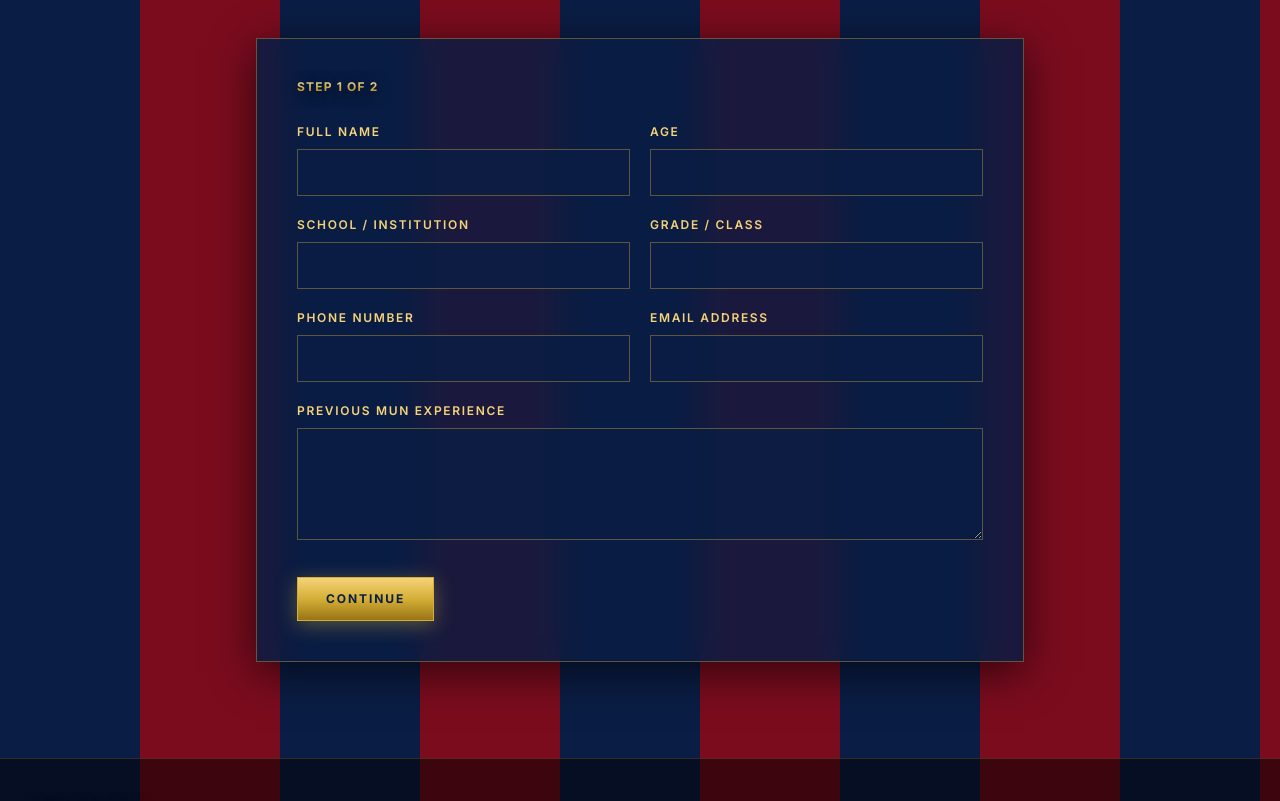
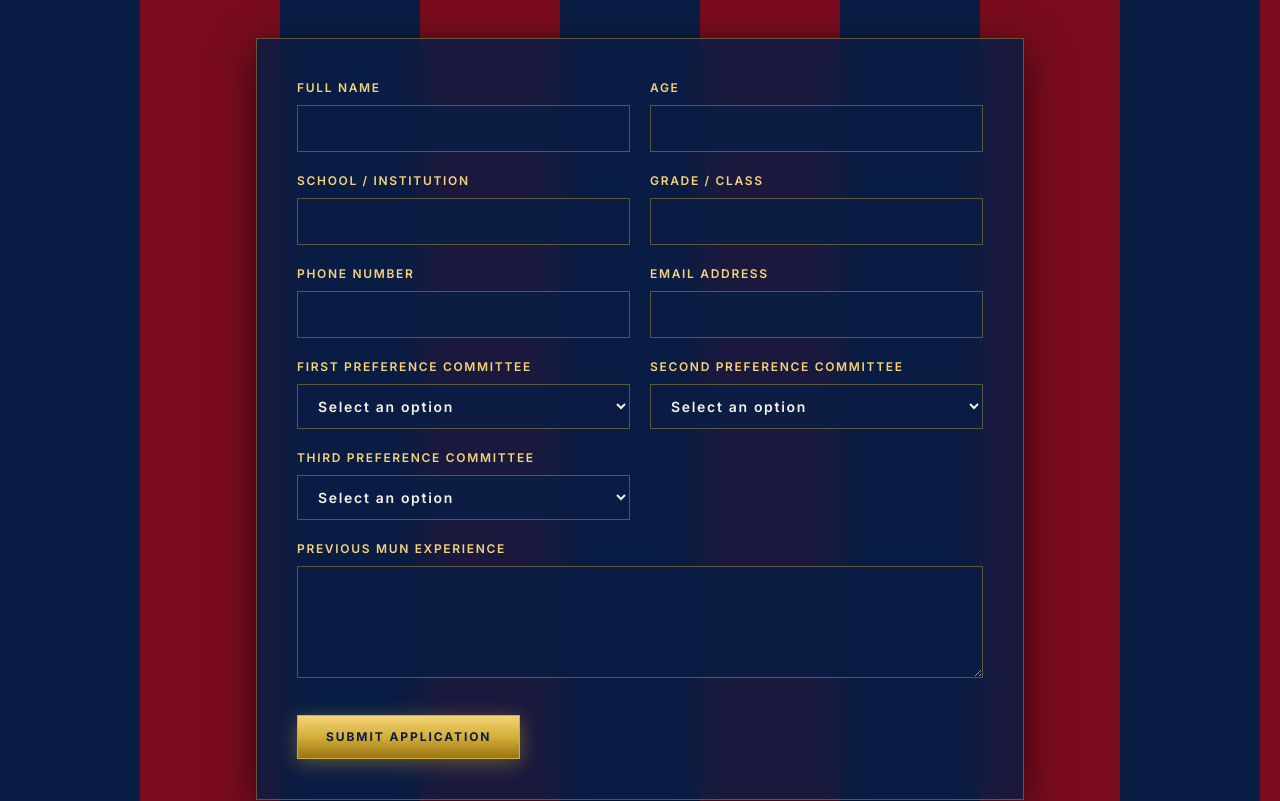
Before and after one commit to Amoghmasna/reimei-MUN, a Next.js app: page /apply/delegate in a window 1280 px wide. Shown: the part 380-1181 px from the top of the page. Built offline with nearby package versions, Linux system fonts and the light colour scheme.

Commit message:
Update application-form.tsx

```diff
--- a/components/application-form.tsx
+++ b/components/application-form.tsx
@@ -7,7 +7,6 @@ import { committees, departments } from '@/lib/constants';
 type Kind = 'delegates' | 'executive_board' | 'organizing_committee';
 
 export function ApplicationForm({ kind }: { kind: Kind }) {
-  const [step, setStep] = useState(1);
   const [busy, setBusy] = useState(false);
   const [message, setMessage] = useState('');
   const [success, setSuccess] = useState(false);
@@ -26,7 +25,6 @@ export function ApplicationForm({ kind }: { kind: Kind }) {
       const f = new FormData(form);
       const rawValues = Object.fromEntries(f.entries());
 
-      // Parse age
       if (rawValues.age) {
         rawValues.age = (parseInt(String(rawValues.age), 10) || 0) as any;
       }
@@ -47,40 +45,24 @@ export function ApplicationForm({ kind }: { kind: Kind }) {
       const data = await response.json();
 
       if (!response.ok || !data.success) {
-        throw new Error(data.message || 'Failed to submit application. Please try again.');
+        throw new Error(data?.message || 'Submission failed. Please check your details.');
       }
 
       setBusy(false);
       setSuccess(true);
     } catch (err: any) {
-      console.error('Submission error:', err);
-      setMessage(err?.message || 'Something went wrong. Please check your inputs and try again.');
+      console.error('Submission Error:', err);
+      setMessage(err?.message || 'Failed to submit. Please try again.');
       setBusy(false);
     }
   }
 
-  const handleNextStep = (e: React.MouseEvent<HTMLButtonElement>) => {
-    const form = e.currentTarget.closest('form');
-    if (form) {
-      const inputs = form.querySelectorAll<HTMLInputElement | HTMLTextAreaElement | HTMLSelectElement>(
-        '#step-1-fields [required]'
-      );
-      let isValid = true;
-      inputs.forEach((input) => {
-        if (!input.checkValidity()) {
-          input.reportValidity();
-          isValid = false;
-        }
-      });
-      if (isValid) {
-        setStep(2);
-      }
-    }
-  };
-
   if (success) {
     return (
       <div className="glass mx-auto max-w-2xl p-10 text-center">
+        <div className="mb-4 inline-flex h-16 w-16 items-center justify-center rounded-full bg-gold/20 text-gold text-3xl">
+          ✓
+        </div>
         <h2 className="font-display text-3xl text-gold">Application Submitted Successfully!</h2>
         <p className="mt-4 text-base text-ivory/90 leading-relaxed">
           Thank you for applying to Reimei MUN! Your application details have been recorded and an email notification with all details has been sent to <strong>amoghmasna@gmail.com</strong>.
@@ -88,12 +70,11 @@ export function ApplicationForm({ kind }: { kind: Kind }) {
         <button
           onClick={() => {
             setSuccess(false);
-            setStep(1);
             router.push('/apply');
           }}
           className="btn-primary mt-8"
         >
-          Return to Applications
+          Submit Another Application
         </button>
       </div>
     );
@@ -140,61 +121,50 @@ export function ApplicationForm({ kind }: { kind: Kind }) {
 
   return (
     <form onSubmit={handleSubmit} className="glass mx-auto max-w-3xl p-6 sm:p-10">
-      {kind === 'delegates' && (
-        <p className="mb-7 text-xs uppercase tracking-widest text-gold font-bold">Step {step} of 2</p>
-      )}
-
-      {/* Step 1 Fields */}
-      <div id="step-1-fields" className={step === 1 ? 'grid gap-5 sm:grid-cols-2' : 'hidden'}>
+      <div className="grid gap-5 sm:grid-cols-2">
         <Input name="full_name" label="Full name" />
         <Input name="age" label="Age" type="number" />
         <Input name="institution" label="School / institution" />
         <Input name="grade" label="Grade / class" required={!exec && !org} />
         <Input name="phone" label="Phone number" type="tel" />
         <Input name="email" label="Email address" type="email" />
+
+        {/* Delegate Preferences */}
+        {kind === 'delegates' && (
+          <>
+            <Select name="preference_1" label="First Preference Committee" options={committees} />
+            <Select name="preference_2" label="Second Preference Committee" options={committees} />
+            <Select name="preference_3" label="Third Preference Committee" options={committees} />
+          </>
+        )}
+
+        {/* Executive Board Fields */}
+        {exec && (
+          <>
+            <Select name="committee" label="Preferred Committee" options={committees} />
+            <Select name="position" label="Position" options={['Chair', 'Vice Chair', 'Rapporteur']} />
+            <label className="label block sm:col-span-2">
+              Prior Executive Board Experience
+              <textarea name="eb_experience" required className="field min-h-24" />
+            </label>
+          </>
+        )}
+
+        {/* Organizing Committee Fields */}
+        {org && <Select name="department" label="Department" options={departments} />}
+
         <label className="label block sm:col-span-2">
-          {org ? 'Relevant experience' : 'Previous MUN experience'}
+          {org ? 'Relevant Experience' : 'Previous MUN Experience'}
           <textarea name="experience" required className="field min-h-28" />
         </label>
-        {exec && (
-          <>
-            <label className="label block sm:col-span-2">
-              Prior Executive Board experience
-              <textarea name="eb_experience" required className="field min-h-24" />
-            </label>
-            <Select name="committee" label="Committee" options={committees} />
-            <Select name="position" label="Position" options={['Chair', 'Vice Chair', 'Rapporteur']} />
-          </>
-        )}
-        {org && <Select name="department" label="Department" options={departments} />}
       </div>
-
-      {/* Step 2 Fields for Delegates */}
-      {kind === 'delegates' && (
-        <div id="step-2-fields" className={step === 2 ? 'grid gap-5 sm:grid-cols-2' : 'hidden'}>
-          {['First Preference', 'Second Preference', 'Third Preference'].map((label, i) => (
-            <Select key={label} name={`preference_${i + 1}`} label={label} options={committees} />
-          ))}
-        </div>
-      )}
 
       {message && <p className="mt-5 text-sm text-red-400 font-semibold">{message}</p>}
 
-      <div className="mt-8 flex gap-3">
-        {kind === 'delegates' && step === 1 ? (
-          <button type="button" onClick={handleNextStep} className="btn-primary">
-            Continue
-          </button>
-        ) : (
-          <button type="submit" disabled={busy} className="btn-primary">
-            {busy ? 'Submitting Application...' : 'Submit Application'}
-          </button>
-        )}
-        {kind === 'delegates' && step === 2 && (
-          <button type="button" onClick={() => setStep(1)} className="btn-ghost">
-            Back
-          </button>
-        )}
+      <div className="mt-8">
+        <button type="submit" disabled={busy} className="btn-primary w-full sm:w-auto">
+          {busy ? 'Submitting Application...' : 'Submit Application'}
+        </button>
       </div>
     </form>
   );
```
